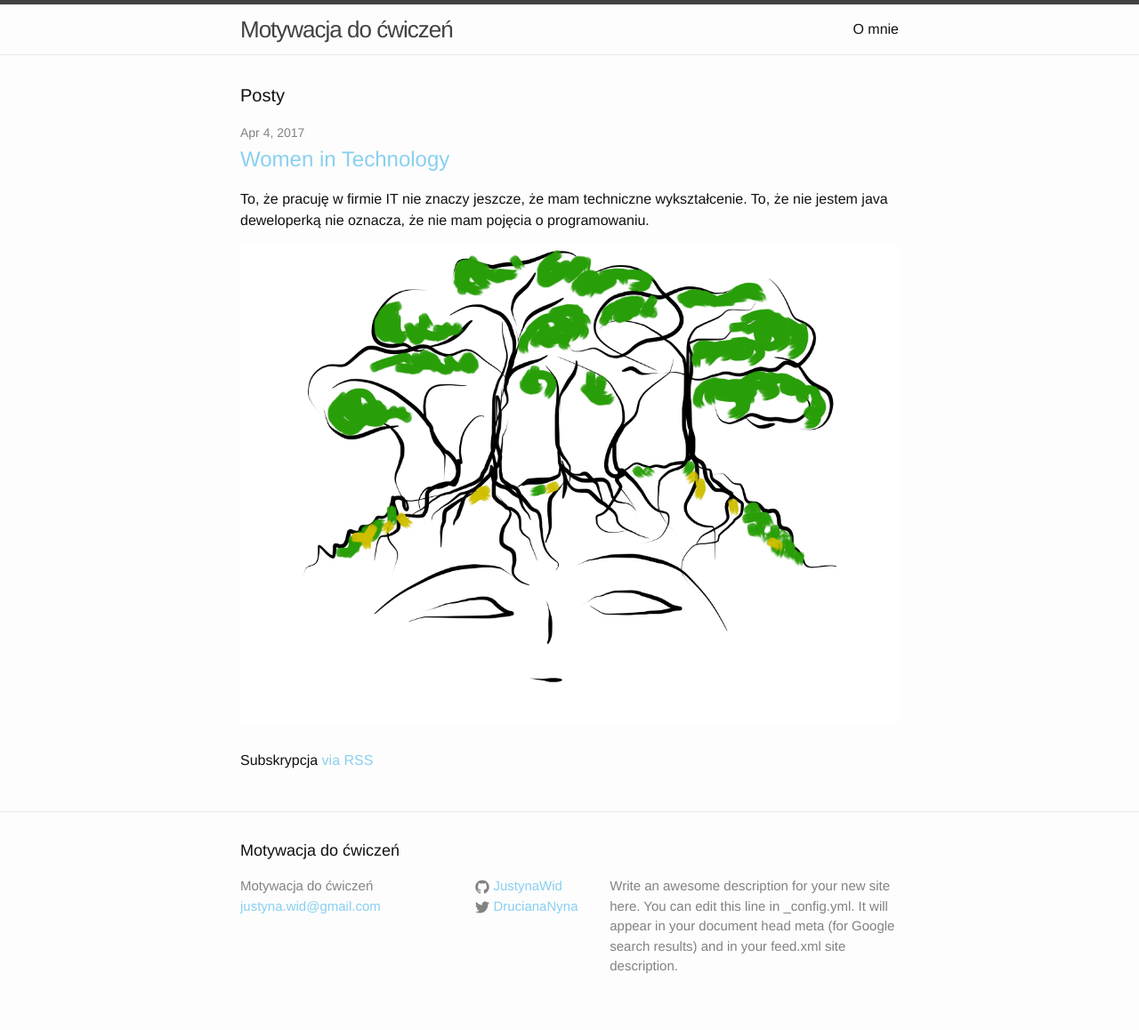
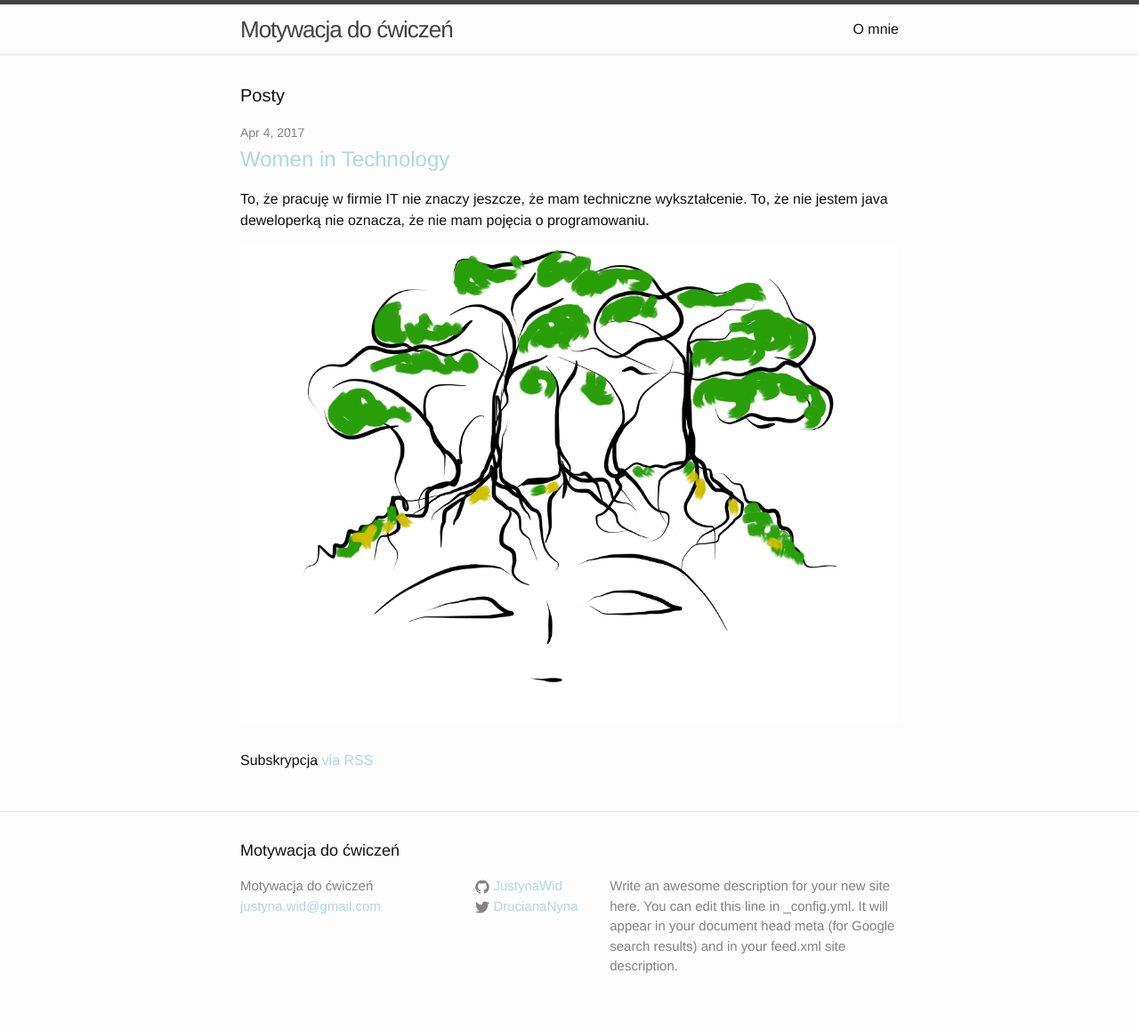
Before and after one commit to JustynaWid/JustynaWid.github.io, a Jekyll site: the page built from index.html, in a window 1280 px wide. Shown: the whole page at 89% size. Built offline with Jekyll 4.4.1, drawn with Linux system fonts in a browser that asks for light colours.

Commit message:
general changes
pierwszy post

```diff
--- a/css/main.scss
+++ b/css/main.scss
@@ -16,7 +16,7 @@ $spacing-unit:     30px;
 
 $text-color:       #111;
 $background-color: #fdfdfd;
-$brand-color:      #89CFF0;
+$brand-color:      #ADD8E6;
 
 $grey-color:       #828282;
 $grey-color-light: lighten($grey-color, 40%);
```
